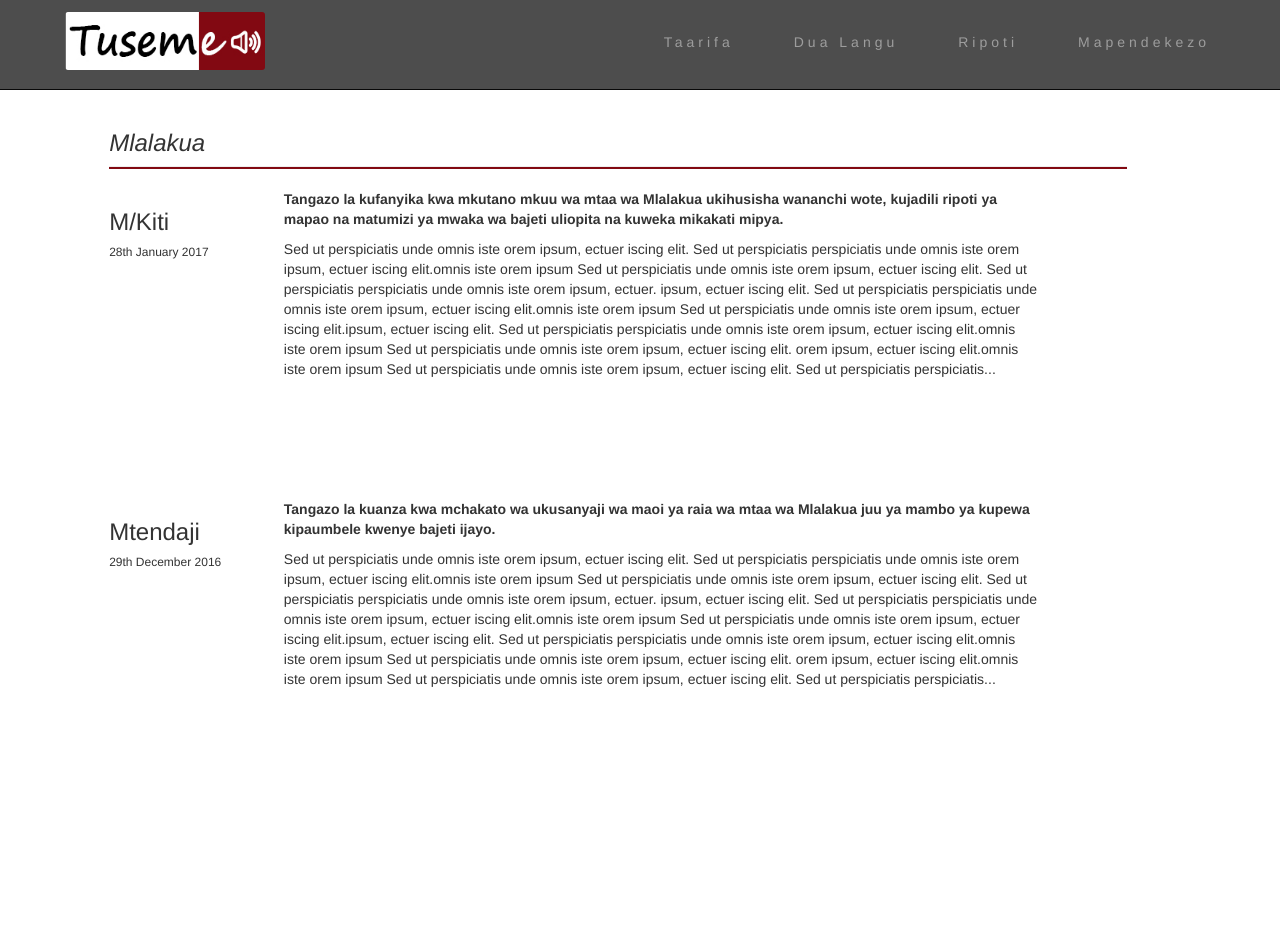
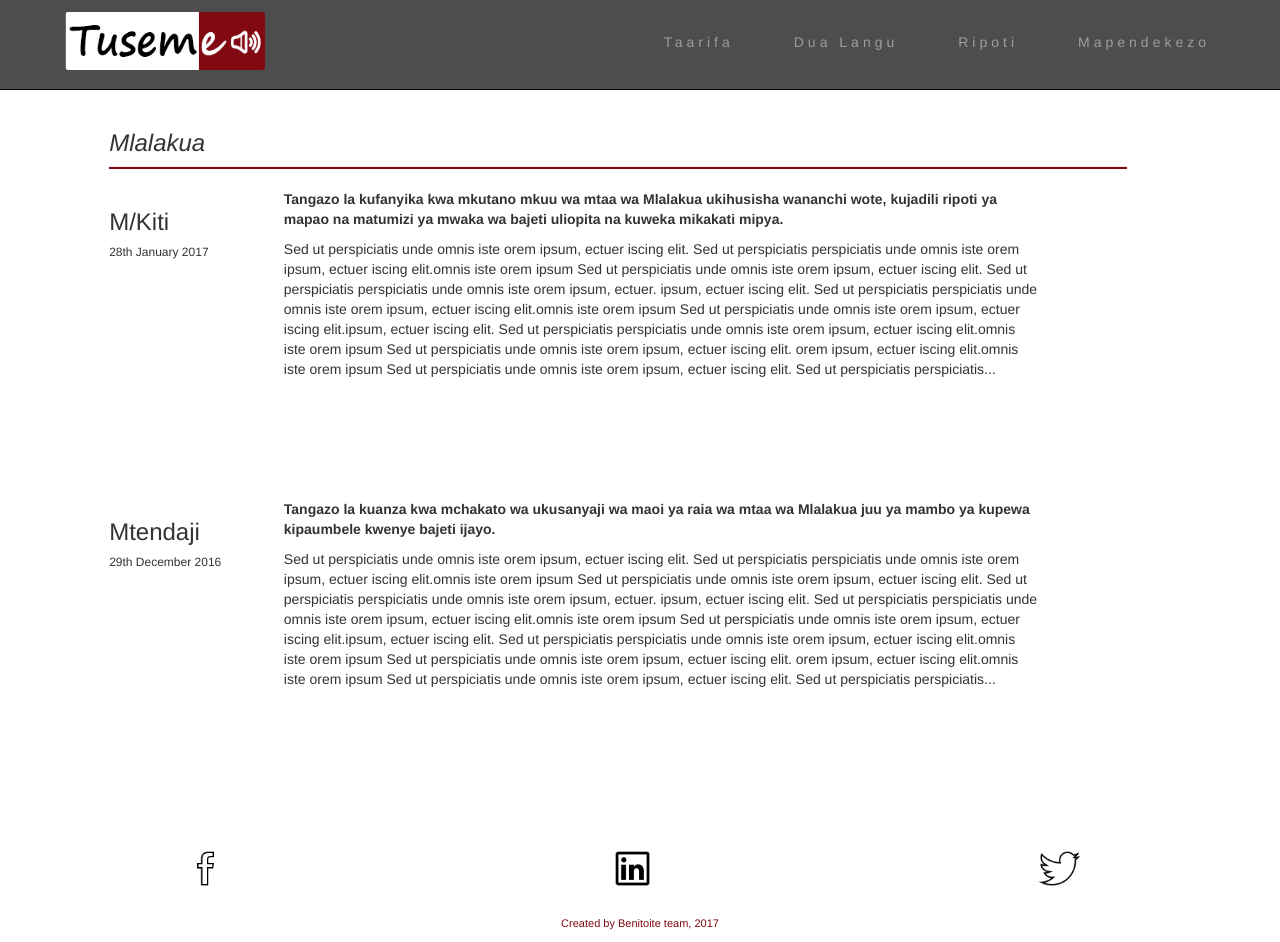
Before and after one commit to iddimsangi/tuseme-ui, an Angular app: page /mwananchi/taarifa in a window 1280 px wide. Before the commit the page ends 800 px from the top, so only its background shows below. Built offline with nearby package versions, Linux system fonts and the light colour scheme.

Commit message:
adding footer to mwananchi module

```diff
--- /dev/null
+++ b/src/app/mwananchi/footer/footer.component.css
@@ -0,0 +1,22 @@
+
+    .bgfooter{
+        background-color: #ffffff;
+        margin-top: 17px;
+    }
+
+    .socioicion {
+        height: 45px;
+        margin-left: 105px;
+        margin-right: 120px;
+        margin-top: 40px;
+    }
+
+    footer p {
+        margin-top: 110px;
+        font-size: 11px;
+        color: #820912;
+    }
+
+    footer p a {
+        color: #820912;
+    }
--- /dev/null
+++ b/src/app/mwananchi/footer/footer.component.html
@@ -0,0 +1,8 @@
+<footer class="container-fluid bgfooter text-center">
+        <div class="row">
+            <div class="col-sm-4"><a href="#"><img src="./assets/images/social-facebook-outline.png" class="socioicion"></a> </div>
+            <div class="col-sm-4"><a href="#"><img src="./assets/images/social-linkedin-outline.png" class="socioicion"></a></div>
+            <div class="col-sm-4"><a href="#"><img src="./assets/images/social-twitter-outline.png" class="socioicion"></a></div>
+    <p> Created by<a href="benitoite.co.tz"> Benitoite team</a>, 2017</p>
+        </div>
+ </footer>
--- /dev/null
+++ b/src/app/mwananchi/footer/footer.component.ts
@@ -0,0 +1,15 @@
+import { Component, OnInit } from '@angular/core';
+
+@Component({
+  selector: 'app-footer',
+  templateUrl: './footer.component.html',
+  styleUrls: ['./footer.component.css']
+})
+export class FooterComponent implements OnInit {
+
+  constructor() { }
+
+  ngOnInit() {
+  }
+
+}
--- a/src/app/mwananchi/mwananchi.module.ts
+++ b/src/app/mwananchi/mwananchi.module.ts
@@ -19,6 +19,7 @@ import{ DuaModule } from './dua/dua.module';
 import { MapendekezoModule } from './mapendekezo/mapendekezo.module';
 
 import { RipotiModule } from './ripoti/ripoti.module';
+import { FooterComponent } from './footer/footer.component';
 
 
 @NgModule({
@@ -30,6 +31,6 @@ import { RipotiModule } from './ripoti/ripoti.module';
     RipotiModule,
     MwananchiRoutingModule
   ],
-  declarations: [ MwananchiComponent, TaarifaHomeComponent, DuaHomeComponent, MapendekezoHomeComponent, HeaderComponent, ReportHomeComponent]
+  declarations: [ MwananchiComponent, TaarifaHomeComponent, DuaHomeComponent, MapendekezoHomeComponent, HeaderComponent, ReportHomeComponent, FooterComponent]
 })
 export class MwananchiModule { }
--- a/src/app/mwananchi/mwananchi/mwananchi.component.html
+++ b/src/app/mwananchi/mwananchi/mwananchi.component.html
@@ -1,4 +1,5 @@
 <div>
 <app-header></app-header>
 <router-outlet></router-outlet>
+<app-footer></app-footer>
 </div>
```
Also changed, not shown: 1 other file (tests, documents, lock files or other folders).
